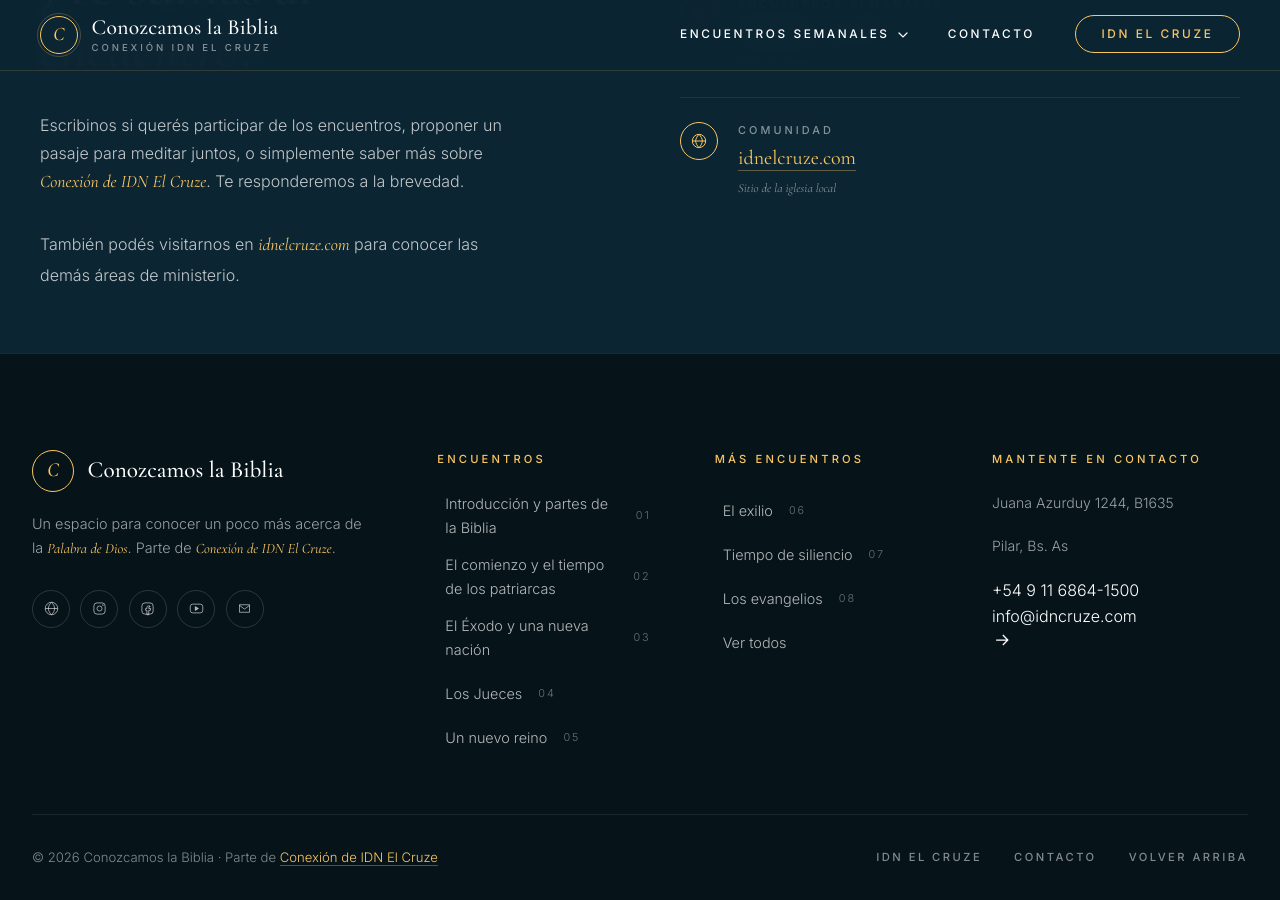
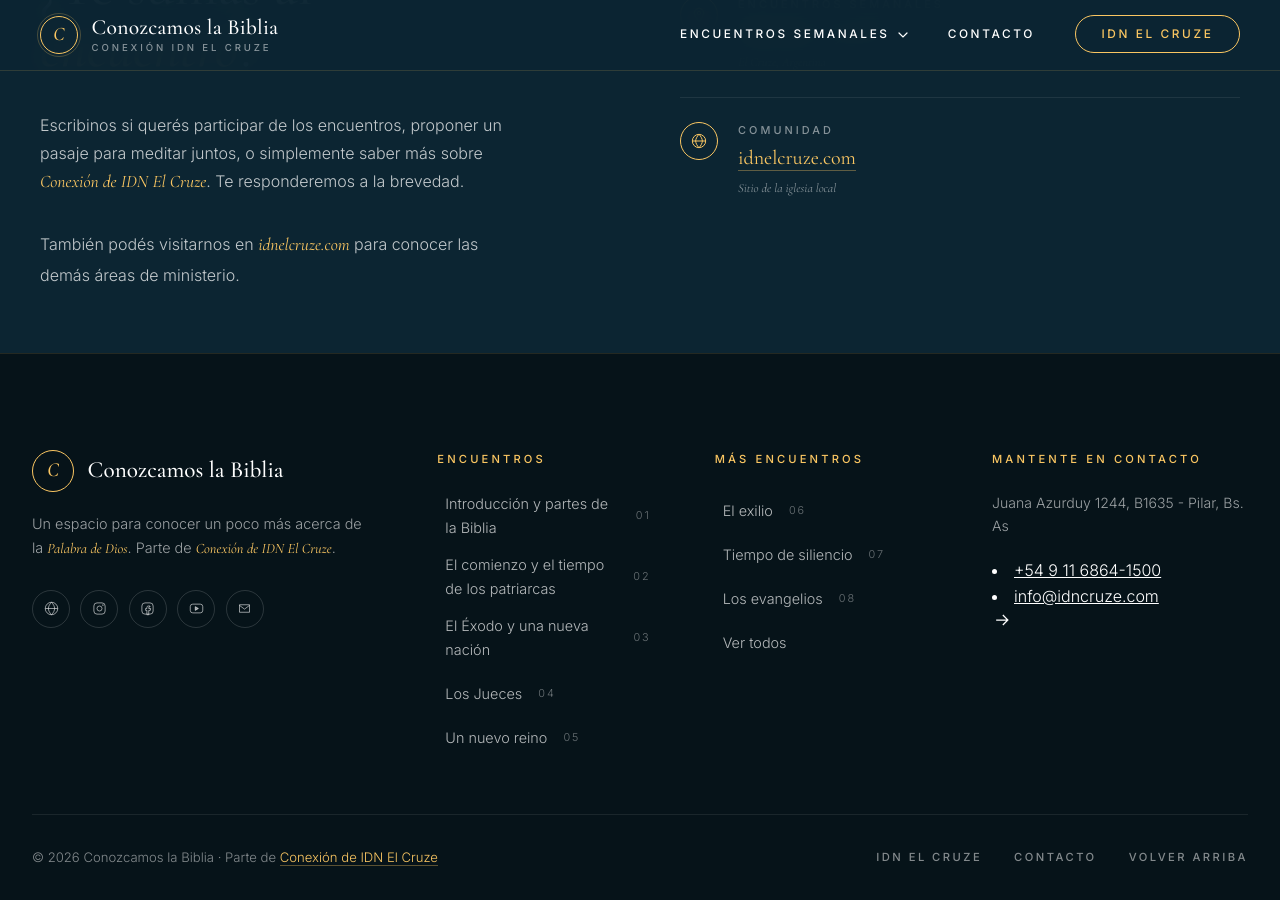
Before and after one commit to iporoma/conozcamoslabiblia, a Jekyll site: the page built from index.html, in a window 1280 px wide and 900 px high, scrolled down 4718 px. Built offline with Jekyll 4.4.1, drawn with Linux system fonts in a browser that asks for light colours.

Commit message:
Consolidate contact information in footer

```diff
--- a/_includes/footer.html
+++ b/_includes/footer.html
@@ -68,10 +68,11 @@
 
       <div class="footer__col">
         <h4 class="footer__col-title">Mantente en contacto</h4>
-        <p class="footer__newsletter">Juana Azurduy 1244, B1635</p>
-        <p class="footer__newsletter">Pilar, Bs. As</p>
-        <a href="https://wa.me/5491168641500/" target="_blank" rel="noopener noreferrer"> +54 9 11 6864-1500</a>
-        <p>info@idncruze.com</p>
+        <p class="footer__newsletter">Juana Azurduy 1244, B1635 - Pilar, Bs. As</p>
+        <u>
+          <li><a href="https://wa.me/5491168641500/" target="_blank" rel="noopener noreferrer">+54 9 11 6864-1500</a></li>
+          <li><a mailto="info@idncruze.com">info@idncruze.com</a></li>
+        </u>
             <svg width="20" height="20" viewBox="0 0 24 24" fill="none" stroke="currentColor" stroke-width="1.5">
               <path d="M5 12h14M13 6l6 6-6 6"/>
             </svg>
```
